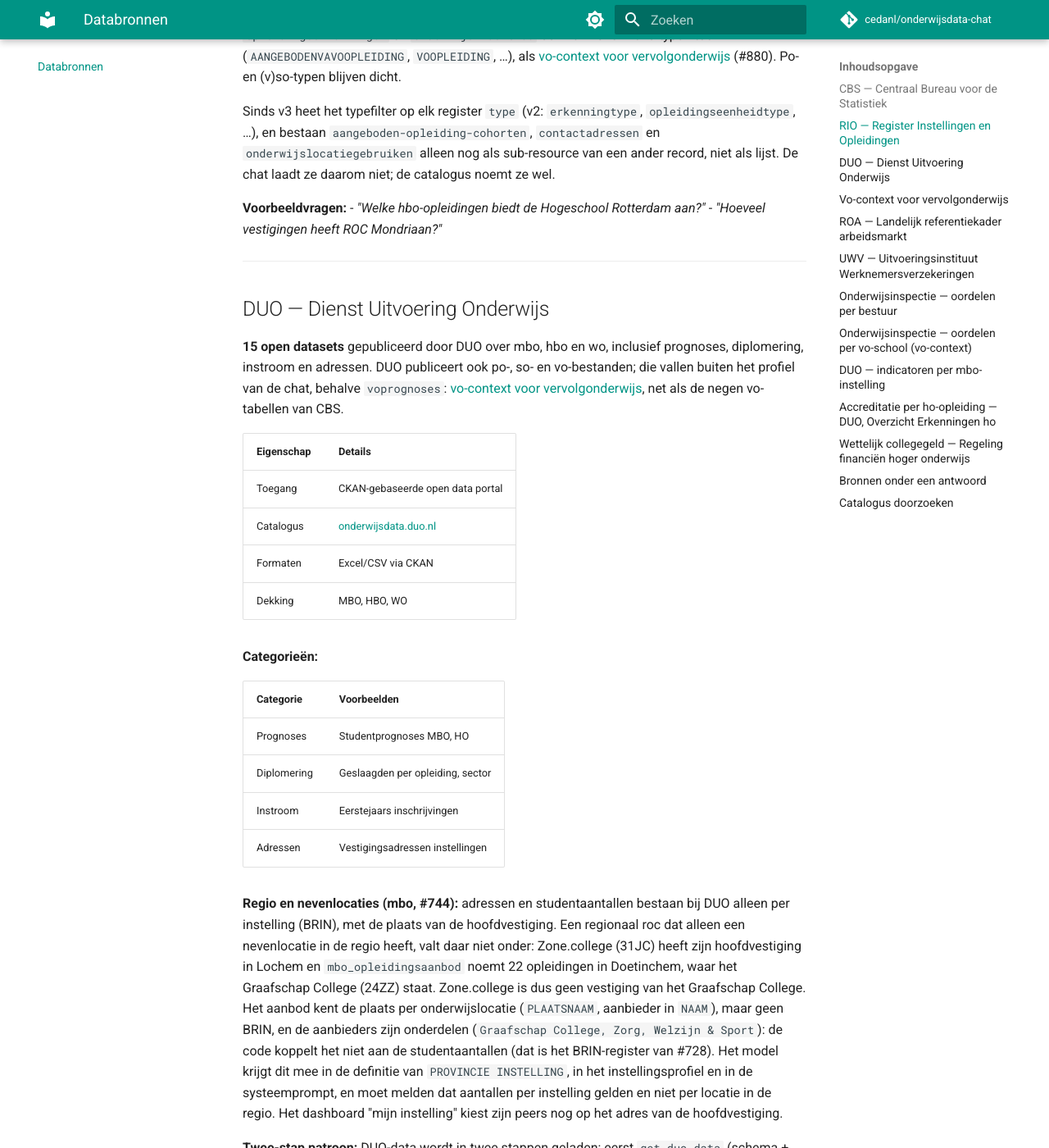
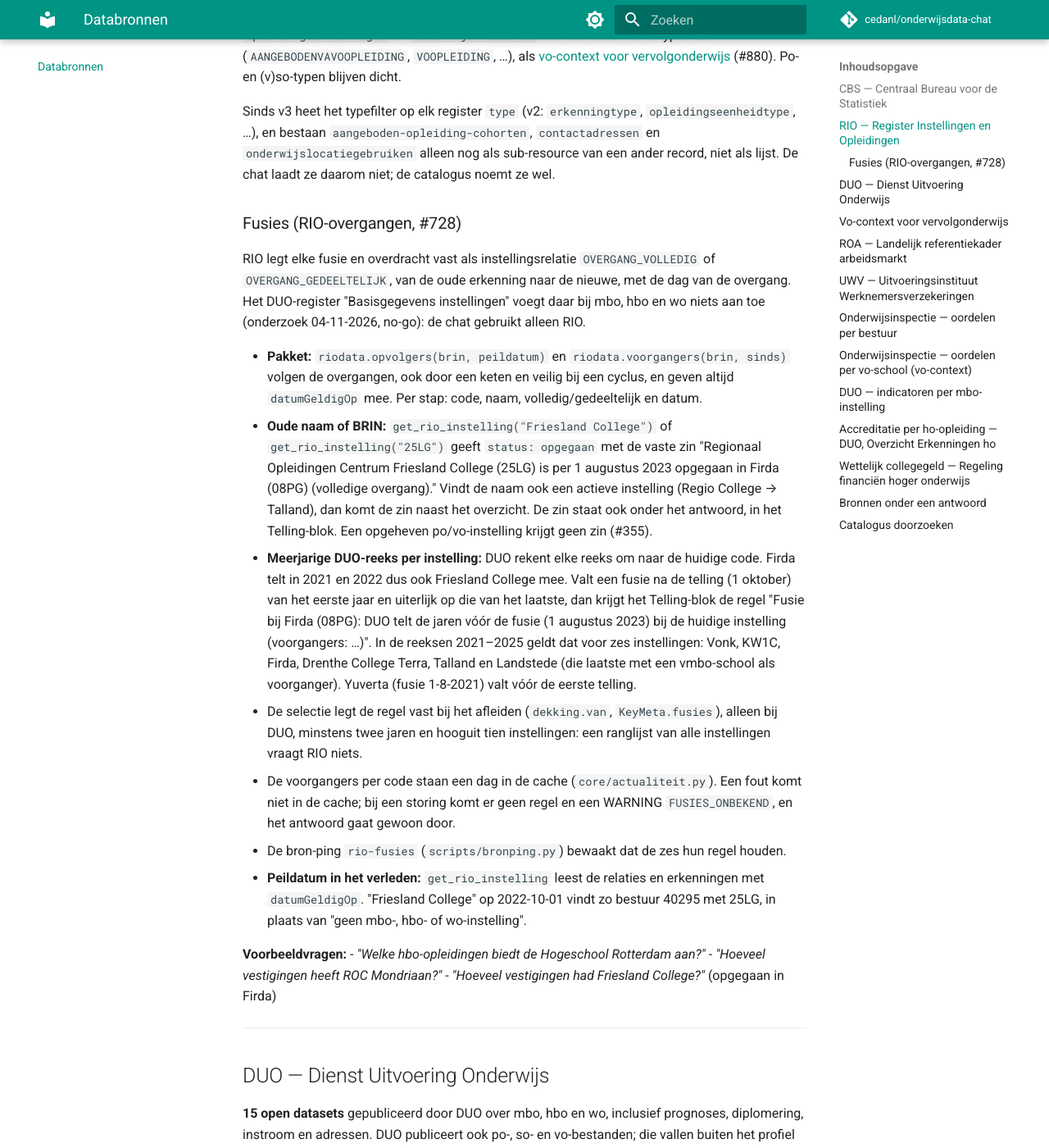
Before and after one commit to cedanl/onderwijsdata-chat, an MkDocs documentation site: the page built from docs/databronnen.md, in a window 1280 px wide and 1400 px high, scrolled down 2338 px. Shown: the whole window at 82% size. Built offline with MkDocs 1.6.1 and Material for MkDocs 9.7.7, drawn with Linux system fonts in a browser that asks for light colours; comment, search, counter and statistics services are not loaded.

Commit message:
docs: fusies via RIO-overgangen in databronnen, tools en changelog
Beschrijft opvolgers/voorgangers, de "opgegaan in"-zin van get_rio_instelling, de vaste
regel bij een DUO-reeks met een fusie (de zes instellingen in 2021-2025) en de peildatum.

Refs surf-internal/npuls/ceda/onderwijsdata-chat#728

Co-Authored-By: Claude Opus 5.5 <noreply@anthropic.com>
Claude-Session: https://claude.ai/code/session_01Q6io2NeTbMHqQdPW48BNh7

```diff
--- a/docs/databronnen.md
+++ b/docs/databronnen.md
@@ -51,9 +51,38 @@ Bij een doorstroomvraag die zelf het vo noemt, laten `aangeboden-opleidingen`, `
 
 Sinds v3 heet het typefilter op elk register `type` (v2: `erkenningtype`, `opleidingseenheidtype`, …), en bestaan `aangeboden-opleiding-cohorten`, `contactadressen` en `onderwijslocatiegebruiken` alleen nog als sub-resource van een ander record, niet als lijst. De chat laadt ze daarom niet; de catalogus noemt ze wel.
 
+### Fusies (RIO-overgangen, #728)
+
+RIO legt elke fusie en overdracht vast als instellingsrelatie `OVERGANG_VOLLEDIG` of `OVERGANG_GEDEELTELIJK`, van de oude
+erkenning naar de nieuwe, met de dag van de overgang. Het DUO-register "Basisgegevens instellingen" voegt daar bij mbo,
+hbo en wo niets aan toe (onderzoek 04-11-2026, no-go): de chat gebruikt alleen RIO.
+
+- **Pakket:** `riodata.opvolgers(brin, peildatum)` en `riodata.voorgangers(brin, sinds)` volgen de overgangen, ook door
+  een keten en veilig bij een cyclus, en geven altijd `datumGeldigOp` mee. Per stap: code, naam, volledig/gedeeltelijk en
+  datum.
+- **Oude naam of BRIN:** `get_rio_instelling("Friesland College")` of `get_rio_instelling("25LG")` geeft `status:
+  opgegaan` met de vaste zin "Regionaal Opleidingen Centrum Friesland College (25LG) is per 1 augustus 2023 opgegaan in
+  Firda (08PG) (volledige overgang)." Vindt de naam ook een actieve instelling (Regio College → Talland), dan komt de
+  zin naast het overzicht. De zin staat ook onder het antwoord, in het Telling-blok. Een opgeheven po/vo-instelling
+  krijgt geen zin (#355).
+- **Meerjarige DUO-reeks per instelling:** DUO rekent elke reeks om naar de huidige code. Firda telt in 2021 en 2022 dus
+  ook Friesland College mee. Valt een fusie na de telling (1 oktober) van het eerste jaar en uiterlijk op die van het
+  laatste, dan krijgt het Telling-blok de regel "Fusie bij Firda (08PG): DUO telt de jaren vóór de fusie (1 augustus
+  2023) bij de huidige instelling (voorgangers: …)". In de reeksen 2021–2025 geldt dat voor zes instellingen: Vonk, KW1C,
+  Firda, Drenthe College Terra, Talland en Landstede (die laatste met een vmbo-school als voorganger). Yuverta (fusie
+  1-8-2021) valt vóór de eerste telling.
+  - De selectie legt de regel vast bij het afleiden (`dekking.van`, `KeyMeta.fusies`), alleen bij DUO, minstens twee
+    jaren en hooguit tien instellingen: een ranglijst van alle instellingen vraagt RIO niets.
+  - De voorgangers per code staan een dag in de cache (`core/actualiteit.py`). Een fout komt niet in de cache; bij een
+    storing komt er geen regel en een WARNING `FUSIES_ONBEKEND`, en het antwoord gaat gewoon door.
+  - De bron-ping `rio-fusies` (`scripts/bronping.py`) bewaakt dat de zes hun regel houden.
+- **Peildatum in het verleden:** `get_rio_instelling` leest de relaties en erkenningen met `datumGeldigOp`. "Friesland
+  College" op 2022-10-01 vindt zo bestuur 40295 met 25LG, in plaats van "geen mbo-, hbo- of wo-instelling".
+
 **Voorbeeldvragen:**
 - *"Welke hbo-opleidingen biedt de Hogeschool Rotterdam aan?"*
 - *"Hoeveel vestigingen heeft ROC Mondriaan?"*
+- *"Hoeveel vestigingen had Friesland College?"* (opgegaan in Firda)
 
 ---
 
```
Also changed, not shown: changelog.d/728-fusiecontrole-rio.md (added, +16 -0 lines), docs/tools.md (+8 -1 lines).
